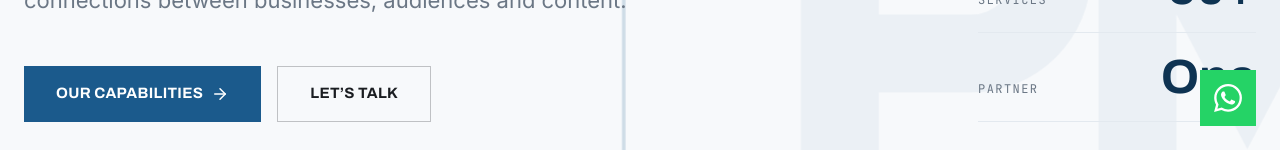
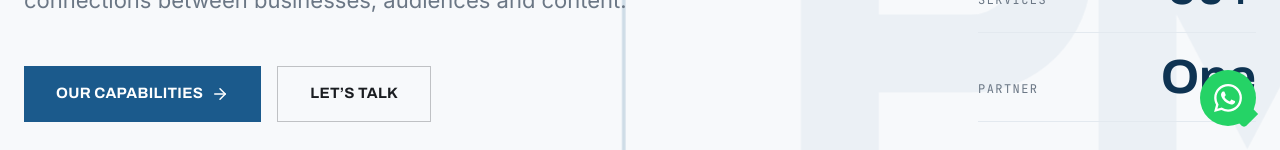
Before and after one commit to talalzafar16/Parklane-Media, a Next.js app: page / in a window 1280 px wide. Shown: the part 650-800 px from the top of the page. Built offline with nearby package versions, Linux system fonts and the light colour scheme; no server answers.

Commit message:
add dummy whatsapp number

```diff
--- a/src/components/layout/whatsapp-button.tsx
+++ b/src/components/layout/whatsapp-button.tsx
@@ -11,6 +11,11 @@ import { getWhatsAppHref } from '@/data/site'
  * Deliberately not a lucide icon — lucide has no WhatsApp glyph, and the brand
  * mark needs to be recognisable at 24px. Sits above page content but below the
  * mobile menu overlay (z-30 vs the sheet's z-50).
+ *
+ * Round, with a speech-bubble tail at the bottom-right — the one place on the
+ * site that breaks the sharp-corner rule. A chat affordance is a platform
+ * convention people recognise by shape before they read it, and a square green
+ * box does not read as "message us".
  */
 export function WhatsAppButton() {
   const href = getWhatsAppHref()
@@ -21,9 +26,20 @@ export function WhatsAppButton() {
       href={href}
       target="_blank"
       rel="noopener noreferrer"
-      className="group fixed bottom-6 right-6 z-30 inline-flex size-14 items-center justify-center bg-[#25D366] text-white transition-transform duration-200 ease-brand hover:scale-105 focus-visible:outline-none focus-visible:ring-2 focus-visible:ring-[#25D366] focus-visible:ring-offset-2 focus-visible:ring-offset-canvas motion-reduce:transition-none motion-reduce:hover:scale-100"
+      className="group fixed bottom-6 right-6 z-30 inline-flex size-14 items-center justify-center rounded-full bg-[#25D366] text-white transition-transform duration-200 ease-brand hover:scale-105 focus-visible:outline-none focus-visible:ring-2 focus-visible:ring-[#25D366] focus-visible:ring-offset-2 focus-visible:ring-offset-canvas motion-reduce:transition-none motion-reduce:hover:scale-100"
     >
-      <svg viewBox="0 0 24 24" className="size-7" fill="currentColor" aria-hidden="true">
+      {/*
+        The tail: a small square rotated 45° and pushed past the circle's
+        bottom-right edge. Same fill as the button, so the two shapes merge into
+        one silhouette with no seam. Painted before the glyph, so it can never
+        sit on top of it.
+      */}
+      <span
+        aria-hidden="true"
+        className="absolute bottom-[2px] right-[2px] size-5 rotate-45 rounded-br-[4px] bg-[#25D366]"
+      />
+
+      <svg viewBox="0 0 24 24" className="relative size-7" fill="currentColor" aria-hidden="true">
         <path d="M17.472 14.382c-.297-.149-1.758-.867-2.03-.967-.273-.099-.471-.148-.67.15-.197.297-.767.966-.94 1.164-.174.199-.347.223-.644.075-.297-.15-1.255-.463-2.39-1.475-.883-.788-1.48-1.761-1.653-2.059-.173-.297-.018-.458.13-.606.134-.133.298-.347.446-.52.149-.174.198-.298.298-.497.099-.198.05-.371-.025-.52-.075-.149-.669-1.612-.916-2.207-.242-.579-.487-.5-.669-.51l-.57-.01c-.198 0-.52.074-.792.372-.272.297-1.04 1.016-1.04 2.479 0 1.462 1.065 2.875 1.213 3.074.149.198 2.096 3.2 5.077 4.487.709.306 1.262.489 1.694.625.712.227 1.36.195 1.872.118.571-.085 1.758-.719 2.006-1.413.248-.694.248-1.289.173-1.413-.074-.124-.272-.198-.57-.347m-5.421 7.403h-.004a9.87 9.87 0 0 1-5.031-1.378l-.361-.214-3.741.982.998-3.648-.235-.374a9.86 9.86 0 0 1-1.51-5.26c.001-5.45 4.436-9.884 9.888-9.884a9.82 9.82 0 0 1 6.988 2.896 9.825 9.825 0 0 1 2.893 6.994c-.003 5.45-4.437 9.884-9.885 9.884m8.413-18.297A11.815 11.815 0 0 0 12.05 0C5.495 0 .16 5.335.157 11.892c0 2.096.547 4.142 1.588 5.945L.057 24l6.305-1.654a11.882 11.882 0 0 0 5.683 1.448h.005c6.554 0 11.89-5.335 11.893-11.893A11.821 11.821 0 0 0 20.465 3.488" />
       </svg>
       <span className="sr-only">Chat with Parklane Media on WhatsApp (opens in a new tab)</span>
```
